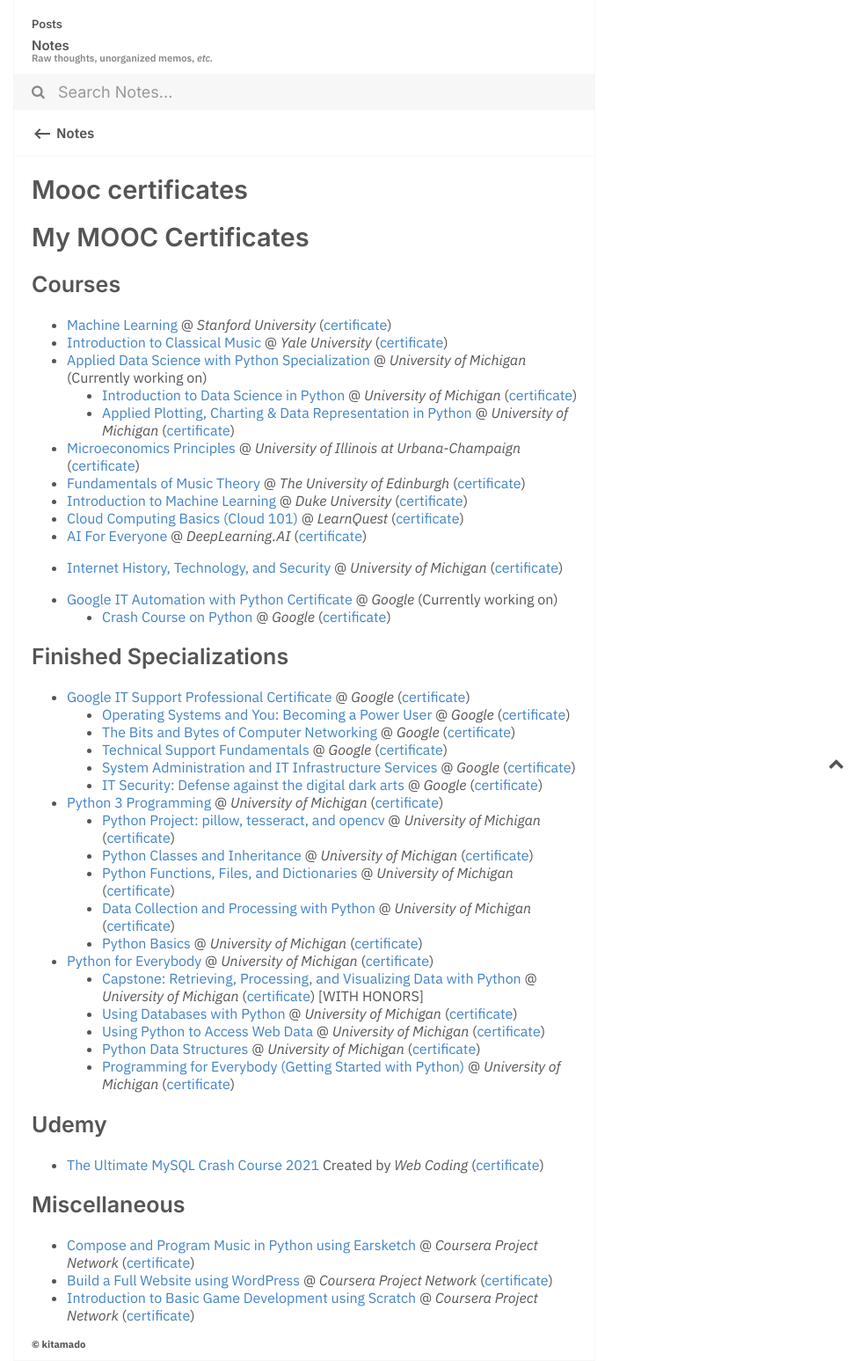
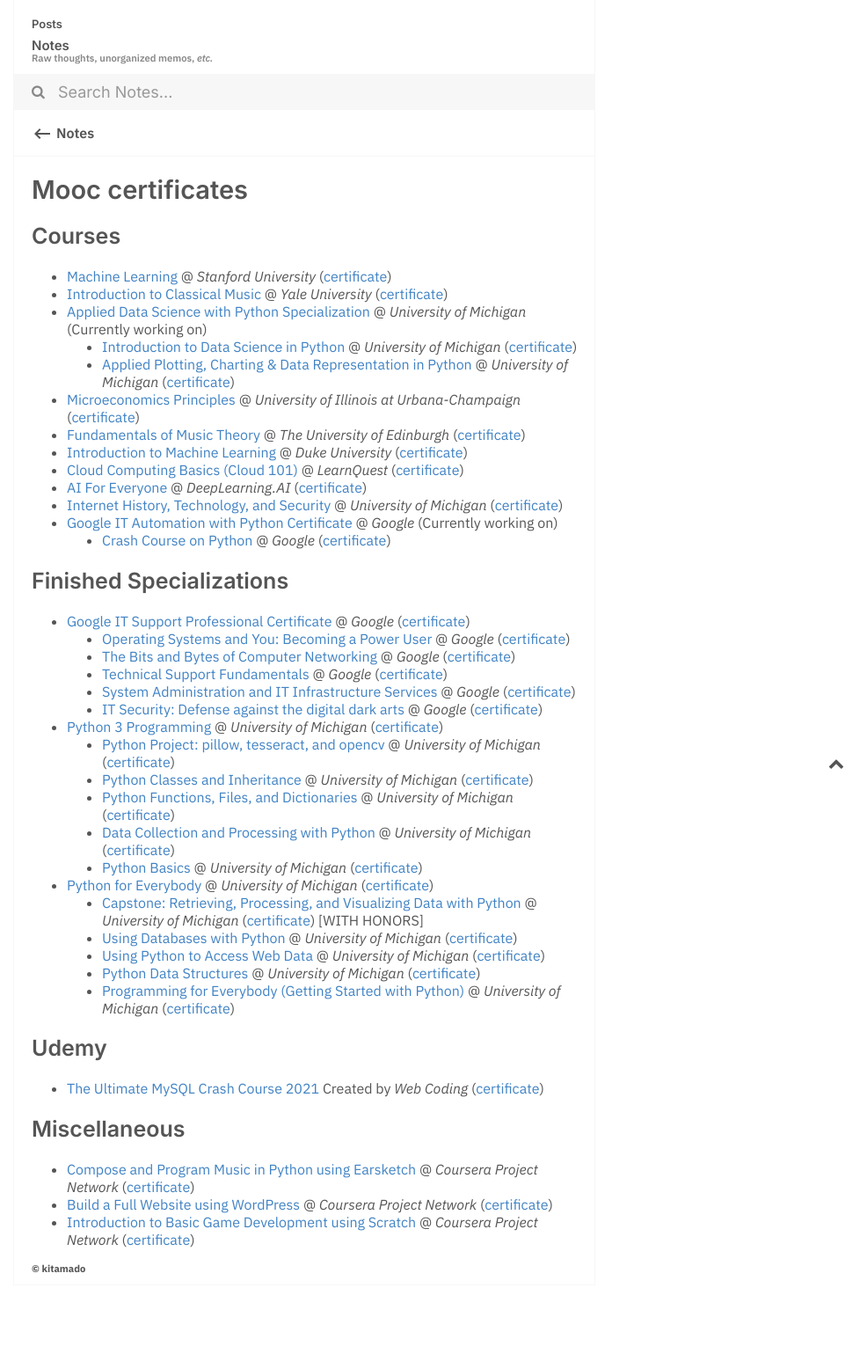
Before and after one commit to kitamado/kitamado.github.io, a Jekyll site: the page built from _notes/Mooc certificates.md, in a window 1280 px wide. Shown: the whole page at 88% size, without its empty margins (294-1280 px from the left). Built offline with Jekyll 4.4.1, drawn with Linux system fonts in a browser that asks for light colours; after the commit the page ends 1461 px from its top, so only the background shows below that.

Commit message:
mooc certificate

```diff
--- a/_notes/Mooc certificates.md
+++ b/_notes/Mooc certificates.md
@@ -2,9 +2,6 @@
 date: 2021-04-21
 tags: certificate
 ---
-
-
-# My MOOC Certificates
 
 ## Courses
 * [Machine Learning](https://www.coursera.org/learn/machine-learning) @ *Stanford University* ([certificate](https://coursera.org/share/39de6ba3aea075f324c531d0a1ae469a))
@@ -18,8 +15,6 @@ tags: certificate
 - [Cloud Computing Basics (Cloud 101)](https://www.coursera.org/learn/cloud-computing-basics) @ *LearnQuest* ([certificate](https://coursera.org/share/208ee6d635109b02f0c97a40c53adcc7))
 - [AI For Everyone](https://www.coursera.org/learn/ai-for-everyone) @ *DeepLearning.AI* ([certificate](https://coursera.org/share/311d12263824e14fdcba60e1edf13af5))
 - [Internet History, Technology, and Security](https://www.coursera.org/learn/internet-history) @ *University of Michigan* ([certificate](https://coursera.org/share/e8e146c8a148f3e1e04063defe3f8a8c))
-
-
 - [Google IT Automation with Python Certificate](https://www.coursera.org/professional-certificates/google-it-automation) @ *Google* (Currently working on)
   - [Crash Course on Python](https://www.coursera.org/learn/python-crash-course) @ *Google* ([certificate](https://coursera.org/share/b75d9105177c579009c79e8d292579c2))
 
```
